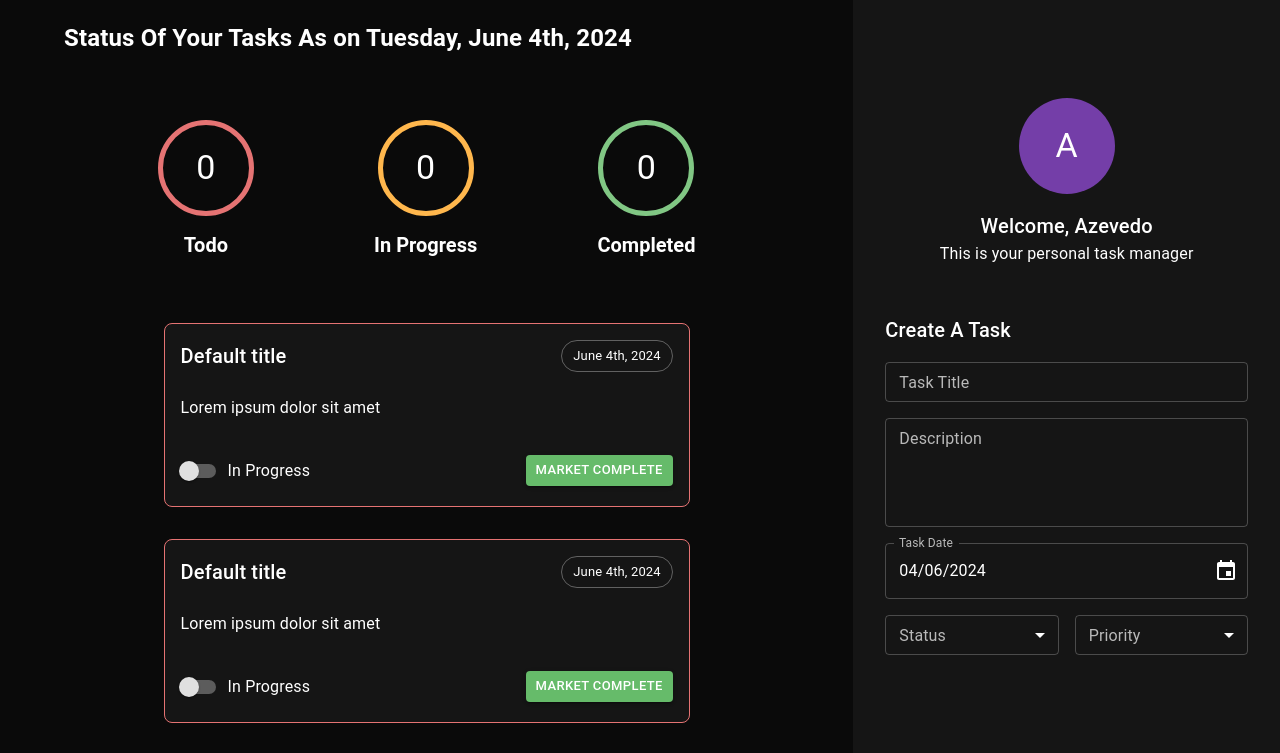
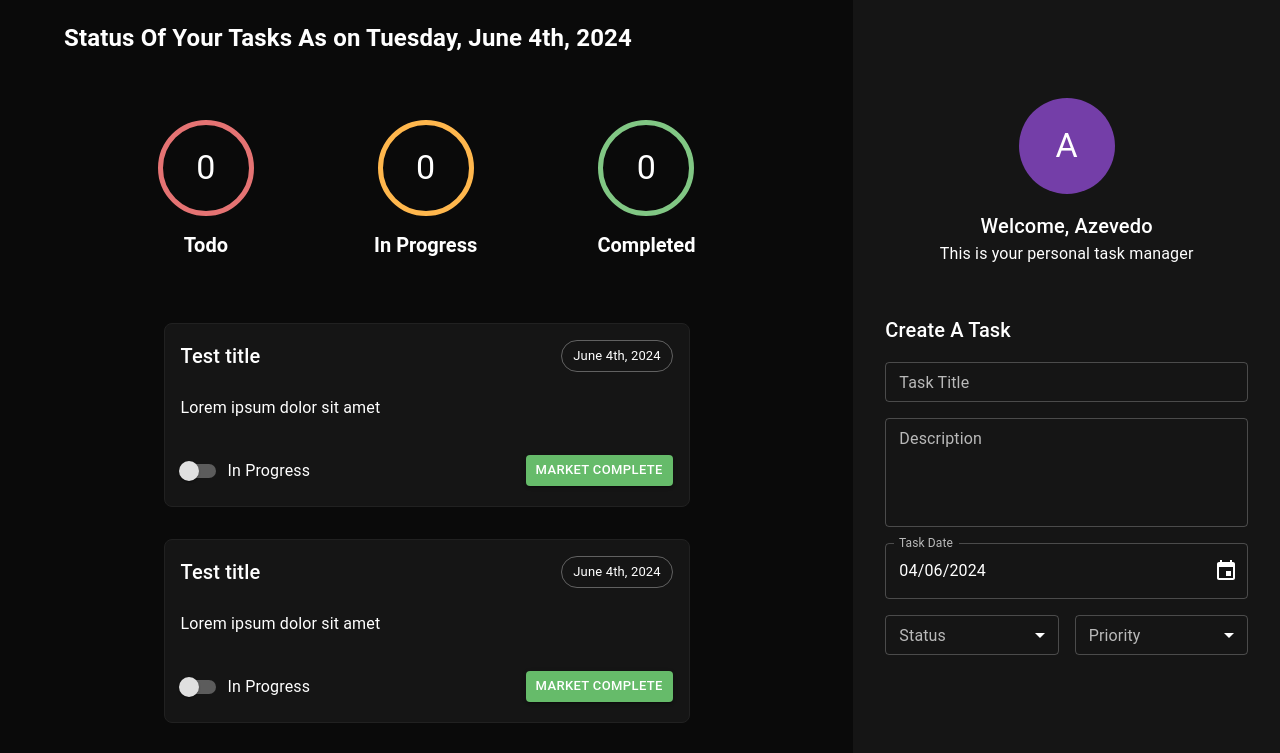
Before and after one commit to felipeazsantos/todo-react, a React (Create React App) app: page / in a window 1280 px wide. Shown: the top 753 px of the page. Built offline with nearby package versions, Linux system fonts and the light colour scheme.

Commit message:
adding prps and color to component Task

```diff
--- /dev/null
+++ b/src/components/task/helpers/renderPriorityBorderColor.ts
@@ -0,0 +1,14 @@
+import { Priority } from "../../createTaskForm/enums/Priority"
+
+export const renderPriorityBorderColor = (priority: string) : string => {
+    switch (priority) {
+        case Priority.low:
+            return 'info.light';
+        case Priority.normal:
+            return 'grey.900';
+        case Priority.high:
+            return 'error.light';
+        default:
+            return 'grey.900';
+    }
+}
--- /dev/null
+++ b/src/components/task/interfaces/ITask.ts
@@ -0,0 +1,9 @@
+import { ITaskHeader } from "./ITaskHeader";
+import { ITaskDescription } from "./ITaskDescription";
+import { ITaskFooter } from "./ITaskFooter";
+
+export interface ITask extends ITaskHeader, ITaskDescription, ITaskFooter  {
+    id?: string;
+    priority?: string;
+    status?: string;
+}
--- a/src/components/task/task.tsx
+++ b/src/components/task/task.tsx
@@ -3,8 +3,23 @@ import { Box } from '@mui/material';
 import { TaskHeader } from './_taskHeader';
 import { TaskDescription } from './_taskDescription';
 import { TaskFooter } from './_taskFooter';
+import { ITask } from './interfaces/ITask';
+import { Priority } from '../createTaskForm/enums/Priority';
+import { Status } from '../createTaskForm/enums/Status';
+import PropTypes from 'prop-types';
+import { renderPriorityBorderColor } from './helpers/renderPriorityBorderColor';
 
-export const Task: FC = () : ReactElement => {
+export const Task: FC<ITask> = (props) : ReactElement => {
+    const {
+        title = 'Test title',
+        date = new Date(),
+        description = 'Lorem ipsum dolor sit amet',
+        priority = Priority.normal,
+        status = Status.completed,
+        onClick = (e) => console.log(e),
+        onStatusChange = (e) => console.log(e)
+    } = props;
+
     return (
         <Box
             display="flex"
@@ -18,12 +33,22 @@ export const Task: FC = () : ReactElement => {
                 backgroundColor: 'background.paper',
                 borderRadius: '8px',
                 border: '1px solid',
-                borderColor: 'error.light'
+                borderColor: renderPriorityBorderColor(priority)
             }}
         >
-            <TaskHeader />
-            <TaskDescription />
-            <TaskFooter />
+            <TaskHeader title={title} date={date} />
+            <TaskDescription description={description} />
+            <TaskFooter onClick={onClick} onStatusChange={onStatusChange} />
         </Box>
     )
 }
+
+Task.propTypes = {
+    title: PropTypes.string,
+    date: PropTypes.instanceOf(Date),
+    description: PropTypes.string,
+    priority: PropTypes.oneOf([ Priority.low, Priority.normal, Priority.high ]),
+    status: PropTypes.oneOf([Status.todo, Status.inProgress, Status.completed]),
+    onStatusChange: PropTypes.func,
+    onClick: PropTypes.func,
+}
```
